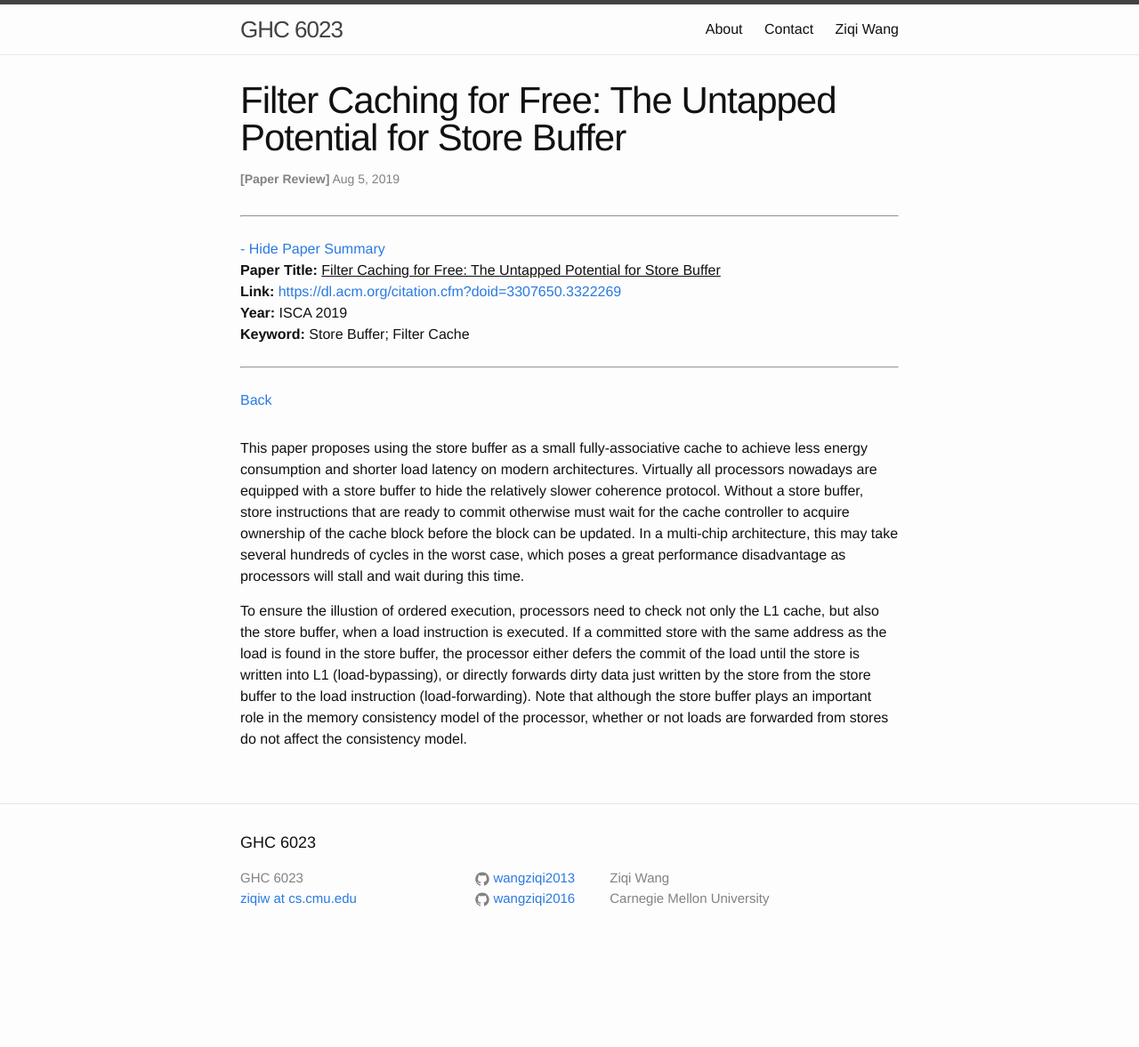
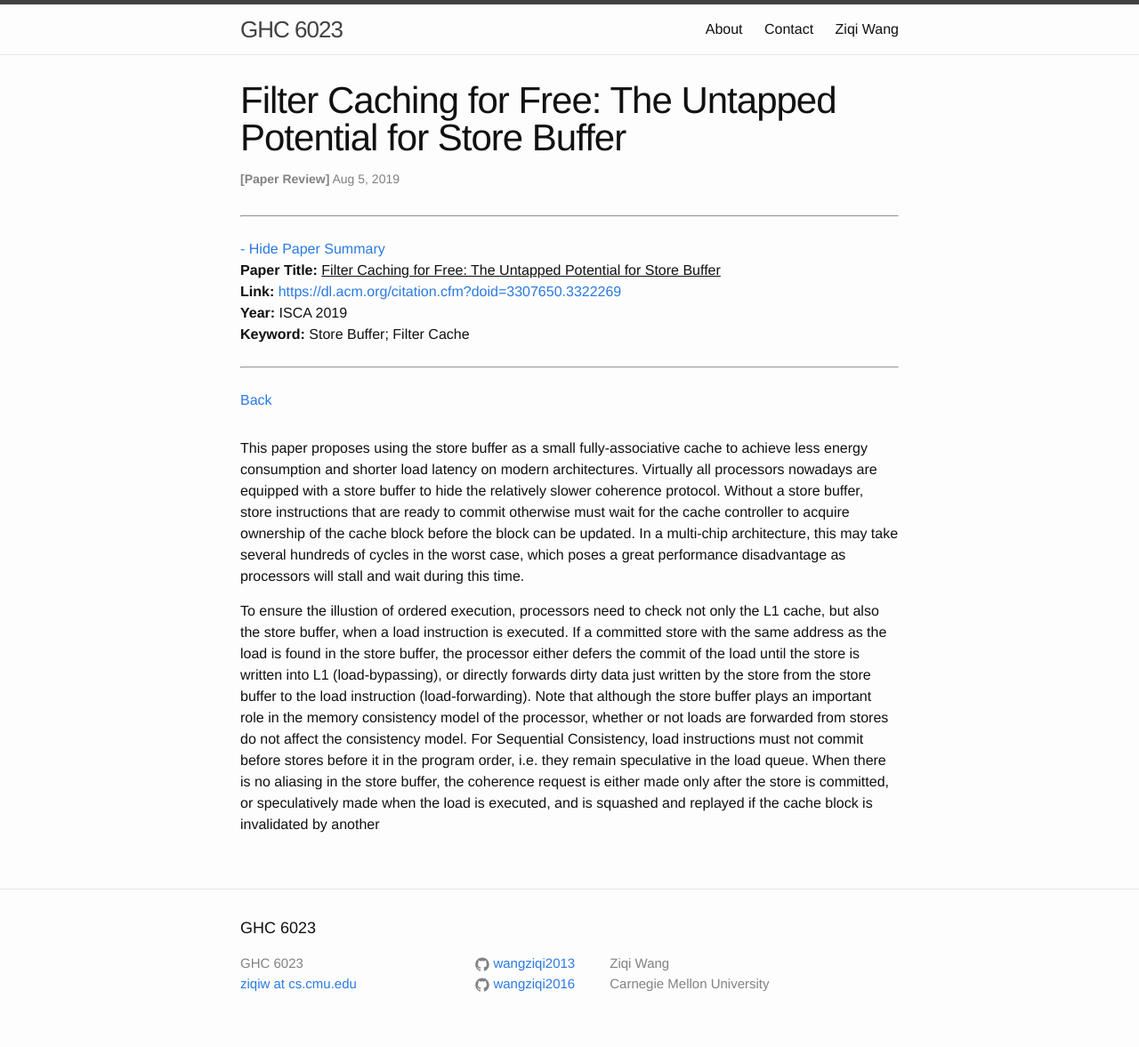
Before and after one commit to wangziqi2013/wangziqi2013.github.io, a Jekyll site: the page built from _posts/2019-08-05-Filter-Caching-for-Free.markdown, in a window 1280 px wide. Shown: the whole page at 89% size. Built offline with Jekyll 4.4.1, drawn with Linux system fonts in a browser that asks for light colours; before the commit the page ends 1081 px from its top, so only the background shows below that.

Commit message:
Adding SC

```diff
--- a/_posts/2019-08-05-Filter-Caching-for-Free.markdown
+++ b/_posts/2019-08-05-Filter-Caching-for-Free.markdown
@@ -25,4 +25,7 @@ when a load instruction is executed. If a committed store with the same address
 the processor either defers the commit of the load until the store is written into L1 (load-bypassing), or directly forwards
 dirty data just written by the store from the store buffer to the load instruction (load-forwarding). Note that although the
 store buffer plays an important role in the memory consistency model of the processor, whether or not loads are forwarded
-from stores do not affect the consistency model.
+from stores do not affect the consistency model. For Sequential Consistency, load instructions must not commit before
+stores before it in the program order, i.e. they remain speculative in the load queue. When there is no aliasing in the
+store buffer, the coherence request is either made only after the store is committed, or speculatively made when the load is executed,
+and is squashed and replayed if the cache block is invalidated by another
```
